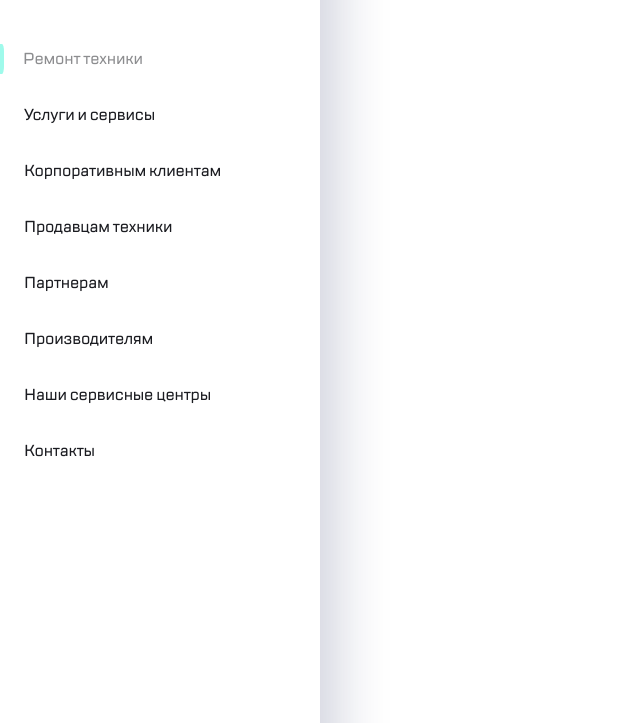
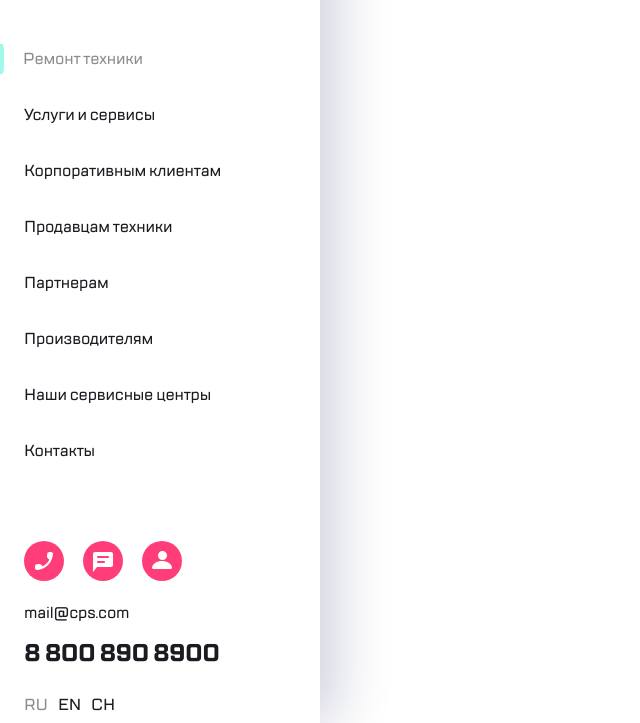
Before and after one commit to SheriffLucifer/Advanced-styles, a plain HTML site: page index.html in a window 1280 px wide. Shown: the part 77-800 px from the top of the page, without its empty margins (0-640 px from the left). Drawn offline with Linux system fonts and the light colour scheme.

Commit message:
Fix some errors

```diff
--- a/index.html
+++ b/index.html
@@ -18,9 +18,10 @@
           <a href="#"><img src="design/search.svg" alt="search" /></a>
         </div>
       </header>
+      <div class="content">
         <main class="main">
           <ul class="list">
-          <li class="list__item list__item__active">Ремонт техники</li>
+            <li class="list__item list__item--active">Ремонт техники</li>
             <li class="list__item">Услуги и сервисы</li>
             <li class="list__item">Корпоративным клиентам</li>
             <li class="list__item">Продавцам техники</li>
@@ -45,5 +46,6 @@
           </div>
         </footer>
       </div>
+    </div>
   </body>
 </html>
--- a/styles/styles.css
+++ b/styles/styles.css
@@ -29,10 +29,10 @@ body {
 
 .navigation {
   width: 320px;
-  height: 1024px;
-  position: fixed;
-  box-shadow: 16px 0px 52px 0px rgba(14, 24, 80, 0.2),
-    -2px 0px 4px 0px rgba(69, 79, 126, 0.02);
+  height: 100vh;
+  position: absolute;
+  box-shadow: 16px 0 52px 0 rgba(14, 24, 80, 0.2),
+    -2px 0 4px 0 rgba(69, 79, 126, 0.02);
 }
 
 .header {
@@ -52,6 +52,13 @@ body {
 
 .search {
   margin: 18px 24px 0 0;
+}
+
+.content {
+  display: flex;
+  flex-direction: column;
+  justify-content: space-between;
+  height: 90%;
 }
 
 .list {
@@ -78,7 +85,7 @@ li:not(:last-child) {
   }
 }
 
-.list__item__active {
+.list__item--active {
   opacity: 0.5;
 
   &::before {
@@ -92,10 +99,6 @@ li:not(:last-child) {
 
 .footer {
   margin-left: 24px;
-}
-
-.footer__icons {
-  margin-top: 268px;
 }
 
 .footer__icons > a {
```
Lines whose indentation alone changed are shown as unchanged.
